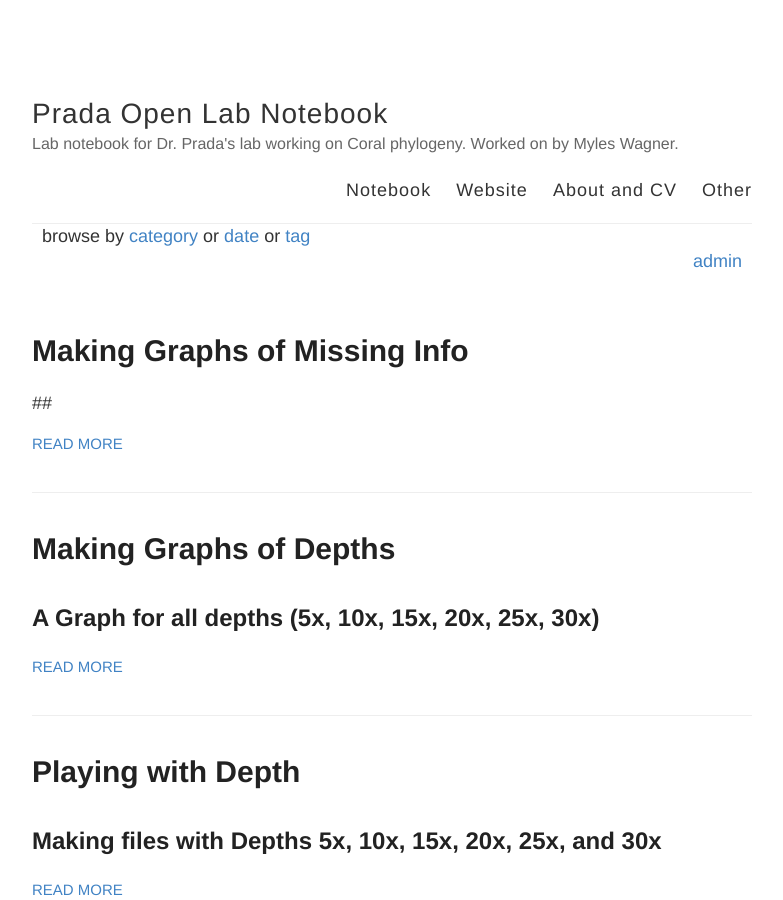
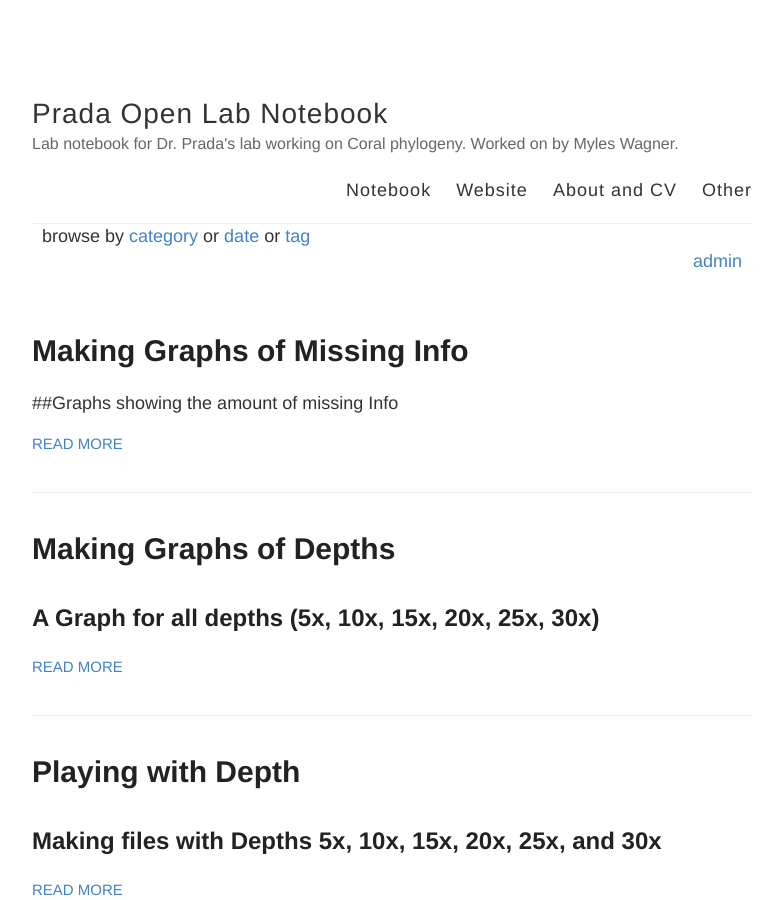
Before and after one commit to Mwags24/Brevolium_Notebook, a Jekyll site: the page built from index.html, in a window 1280 px wide and 900 px high. Shown: the whole window, without its empty margins (248-1031 px from the left). Built offline with Jekyll 4.4.1, drawn with Linux system fonts in a browser that asks for light colours.

Commit message:
fixing issue

```diff
--- a/_posts/2020-5-20-Graphs_methods.md
+++ b/_posts/2020-5-20-Graphs_methods.md
@@ -5,16 +5,18 @@ categories:
 tags:
 ---
 
-##
+##Graphs showing the amount of missing Info
 
 Using the tables of Missing info found {add link here} A boxplot was created of all depths showing the outliers
 
 ![Boxplot]({{ site.baseurl }}/images/Missing_info_boxplot.pdf "Boxplot of all Depths")
+
 Any individule with over .2 missing info was labled
 
 The next box plot only has individules at 10x depth
 ![Boxplot10x]({{ site.baseurl }}/images/Missing_info_boxplot_10x.pdf "Boxplot of 10x")
-any individule with over .2 missing info is labled
+
+Any individule with over .2 missing info is labled
 
 
 Next a bar graph was created that showed the average missing info over all depths of each individule
@@ -24,6 +26,10 @@ Next a bar graph was created that showed the average missing info over all depth
 This Bargraph was made again but only for individules at 10x depth
 
 ![Bargraph10x]({{ site.baseurl }}/images/Missing_info_bargraph_10x.pdf "Bargraph of 10x")
+
 The individules with over .1 missing info were labeled
 
-![Bargraph10xFlipped]({{ site.baseurl }}/images/Missing_info_bargraph_10x_flipped.pdf "Bargraph of 10x")
+
+In order to better see the Individules this graph was flipped on its side and ordered
+
+![Bargraph10xordered]({{ site.baseurl }}/images/Missing_info_bargraph_ordered.pdf "Bargraph of 10x")
```
Also changed, not shown: 1 other file.
